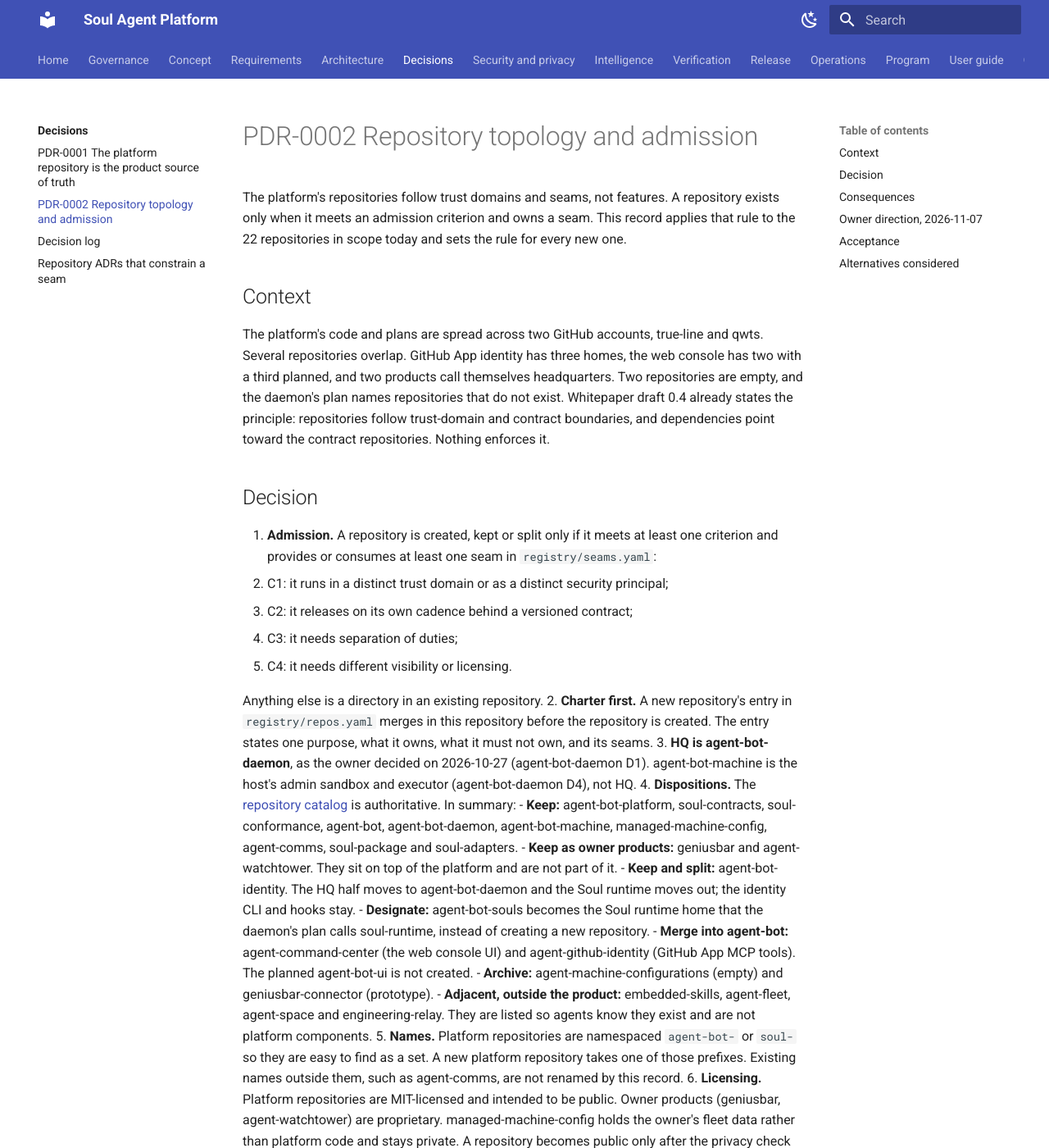
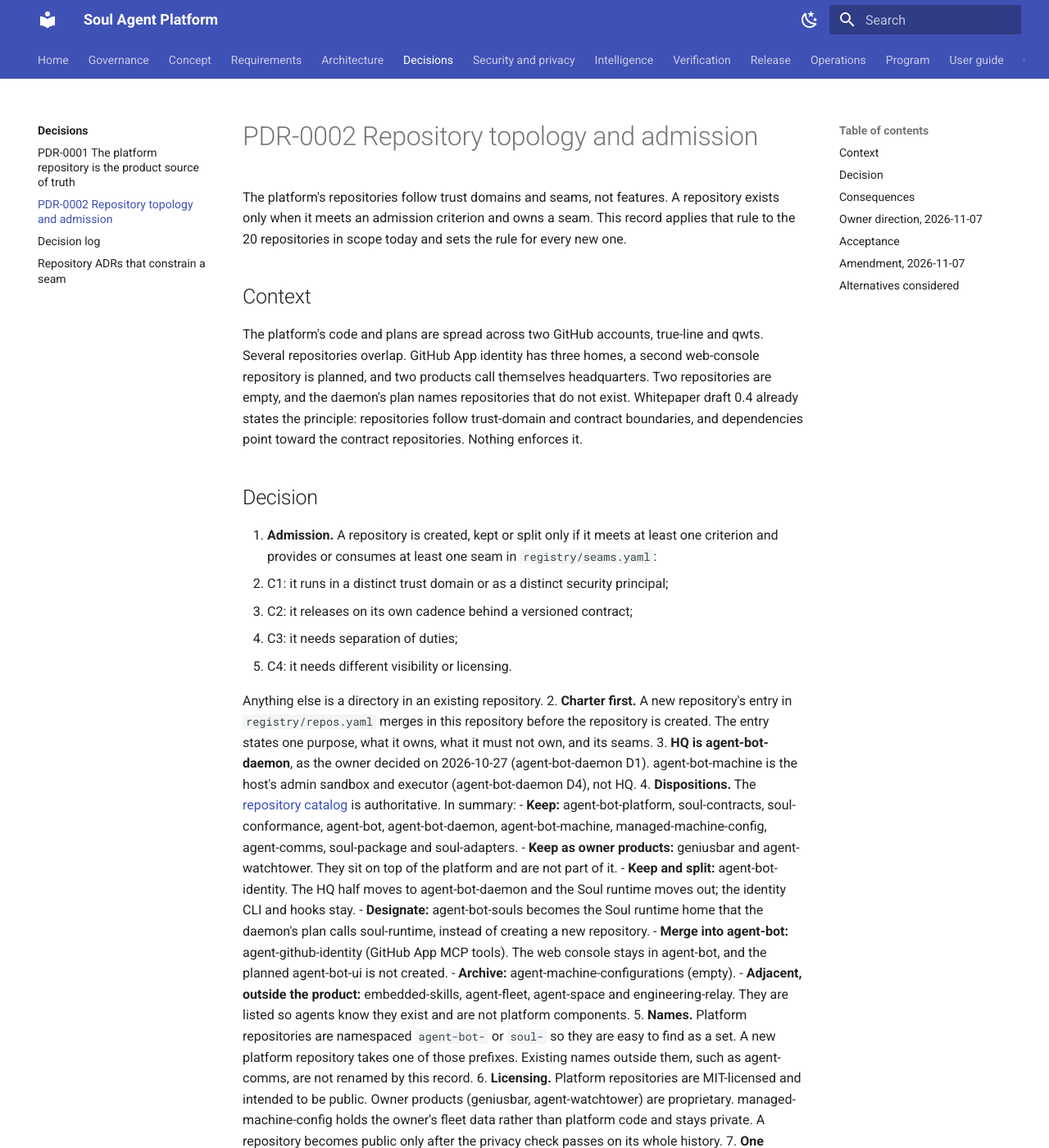
Before and after one commit to true-line/agent-bot-platform, an MkDocs documentation site: the page built from docs/04-decisions/PDR-0002-repository-topology-and-admission.md, in a window 1280 px wide and 1400 px high. Shown: the whole window at 82% size. Built offline with MkDocs 1.6.1 and Material for MkDocs 9.7.7, drawn with Linux system fonts in a browser that asks for light colours; some of the changed text lies outside the part shown.

Commit message:
Remove the design workspaces from the platform record
The owner took two design workspaces out of the platform on 2026-11-07;
they are maintained outside it. Drop their catalog entries, remove them
from PDR-0002's Affects-Repos and decision 4, update its counts, and add
a dated amendment note. Record agent-github-identity as archived and
agent-machine-configurations as removed.

Refs #10

Co-Authored-By: Claude Opus 5.5 <noreply@anthropic.com>
Co-authored-by: tidy-inlet-66 <agent_3d9ab2ac-9c97-442c-9bfa-8fcf497ded66@souls.agent-bot.invalid>
Agent-Identity: agent_3d9ab2ac-9c97-442c-9bfa-8fcf497ded66

```diff
--- a/docs/04-decisions/PDR-0002-repository-topology-and-admission.md
+++ b/docs/04-decisions/PDR-0002-repository-topology-and-admission.md
@@ -6,17 +6,17 @@ Last-Reviewed: 2026-11-07
 Date: 2026-11-07
 Accepted: 2026-11-07
 Discussion: https://github.com/true-line/agent-bot-platform/discussions/2
-Affects-Repos: [agent-bot-platform, agent-bot, agent-bot-daemon, agent-bot-machine, managed-machine-config, agent-machine-configurations, agent-comms, agent-bot-identity, agent-bot-souls, soul-package, soul-adapters, geniusbar, geniusbar-connector, agent-command-center, agent-github-identity, agent-watchtower]
+Affects-Repos: [agent-bot-platform, agent-bot, agent-bot-daemon, agent-bot-machine, managed-machine-config, agent-machine-configurations, agent-comms, agent-bot-identity, agent-bot-souls, soul-package, soul-adapters, geniusbar, agent-github-identity, agent-watchtower]
 Affects: [topology, hq-v1, governance]
 ---
 
 # PDR-0002 Repository topology and admission
 
-The platform's repositories follow trust domains and seams, not features. A repository exists only when it meets an admission criterion and owns a seam. This record applies that rule to the 22 repositories in scope today and sets the rule for every new one.
+The platform's repositories follow trust domains and seams, not features. A repository exists only when it meets an admission criterion and owns a seam. This record applies that rule to the 20 repositories in scope today and sets the rule for every new one.
 
 ## Context
 
-The platform's code and plans are spread across two GitHub accounts, true-line and qwts. Several repositories overlap. GitHub App identity has three homes, the web console has two with a third planned, and two products call themselves headquarters. Two repositories are empty, and the daemon's plan names repositories that do not exist. Whitepaper draft 0.4 already states the principle: repositories follow trust-domain and contract boundaries, and dependencies point toward the contract repositories. Nothing enforces it.
+The platform's code and plans are spread across two GitHub accounts, true-line and qwts. Several repositories overlap. GitHub App identity has three homes, a second web-console repository is planned, and two products call themselves headquarters. Two repositories are empty, and the daemon's plan names repositories that do not exist. Whitepaper draft 0.4 already states the principle: repositories follow trust-domain and contract boundaries, and dependencies point toward the contract repositories. Nothing enforces it.
 
 ## Decision
 
@@ -34,8 +34,8 @@ The platform's code and plans are spread across two GitHub accounts, true-line a
    - **Keep as owner products:** geniusbar and agent-watchtower. They sit on top of the platform and are not part of it.
    - **Keep and split:** agent-bot-identity. The HQ half moves to agent-bot-daemon and the Soul runtime moves out; the identity CLI and hooks stay.
    - **Designate:** agent-bot-souls becomes the Soul runtime home that the daemon's plan calls soul-runtime, instead of creating a new repository.
-   - **Merge into agent-bot:** agent-command-center (the web console UI) and agent-github-identity (GitHub App MCP tools). The planned agent-bot-ui is not created.
-   - **Archive:** agent-machine-configurations (empty) and geniusbar-connector (prototype).
+   - **Merge into agent-bot:** agent-github-identity (GitHub App MCP tools). The web console stays in agent-bot, and the planned agent-bot-ui is not created.
+   - **Archive:** agent-machine-configurations (empty).
    - **Adjacent, outside the product:** embedded-skills, agent-fleet, agent-space and engineering-relay. They are listed so agents know they exist and are not platform components.
 5. **Names.** Platform repositories are namespaced `agent-bot-` or `soul-` so they are easy to find as a set. A new platform repository takes one of those prefixes. Existing names outside them, such as agent-comms, are not renamed by this record.
 6. **Licensing.** Platform repositories are MIT-licensed and intended to be public. Owner products (geniusbar, agent-watchtower) are proprietary. managed-machine-config holds the owner's fleet data rather than platform code and stays private. A repository becomes public only after the privacy check passes on its whole history.
@@ -43,7 +43,7 @@ The platform's code and plans are spread across two GitHub accounts, true-line a
 
 ## Consequences
 
-- The 22 repositories in scope settle into 12 platform repositories, 2 owner products, 4 adjacent tools and 4 merged or archived. One planned repository (agent-bot-ui) is never created.
+- The 20 repositories in scope settle into 12 platform repositories, 2 owner products, 4 adjacent tools and 2 merged or archived. One planned repository (agent-bot-ui) is never created.
 - Each surviving repository has one sentence of purpose, so an agent can tell where a change belongs before writing it.
 - Seams whose contracts exist only as plans or repo-local prose become visible and are ranked for promotion into soul-contracts.
 - Merges and transfers cost real work: GitHub redirects, Homebrew taps, CI pins and the governed blocks in each moved repository.
@@ -69,6 +69,10 @@ The owner accepted the recommendation as written on 2026-11-07, in the marked an
 
 Each change lands by PR in the repository it changes, and each of those PRs cites this record.
 
+## Amendment, 2026-11-07
+
+After acceptance, the owner took two design workspaces out of this record's scope. They are maintained outside the platform, so no platform record lists them or sets a disposition for them, and the counts above exclude them. The rest of the decision is unchanged.
+
 ## Alternatives considered
 
 - **One monorepository.** Simplest to keep consistent, but it erases the trust-domain boundary between code that holds authority (HQ, admin sandbox, identity service) and code that must not (Soul internals). Review and signing rules could no longer differ by trust domain.
```
Also changed, not shown: docs/03-architecture/repository-catalog.md (+3 -7 lines), 1 other file.
